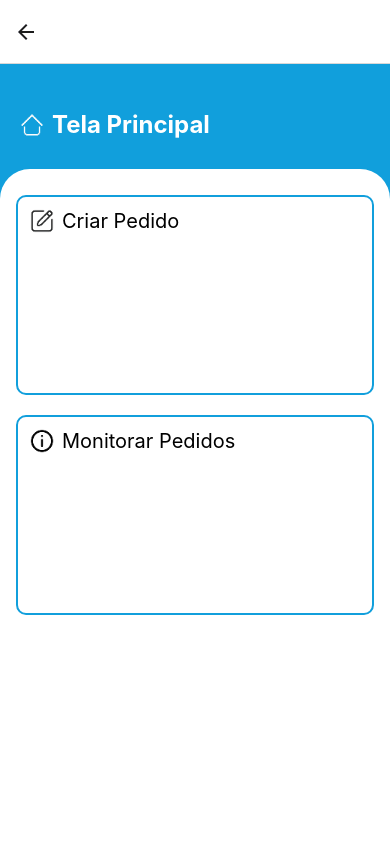
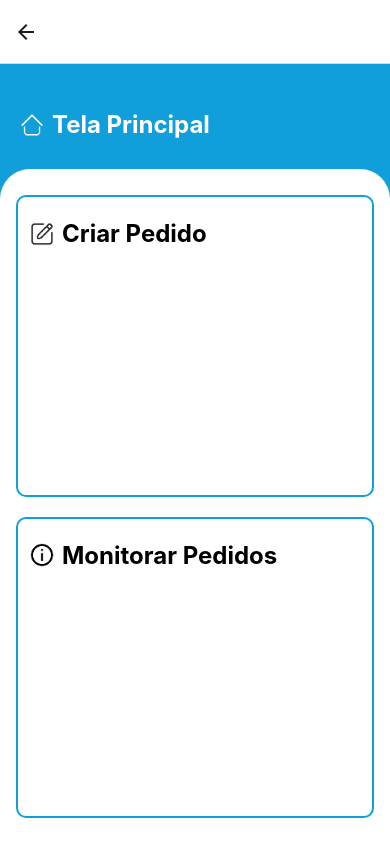
Before and after one commit to ViniciusOtoni/LogisticaMedica, a React Native app in the folder logistica-medica-app/: screen /MainScreen in a window 390 px wide. Built offline with nearby package versions, Linux system fonts and the light colour scheme.

Commit message:
Atualizando componente de card.

```diff
--- a/logistica-medica-app/src/components/CustomCard.js
+++ b/logistica-medica-app/src/components/CustomCard.js
@@ -1,12 +1,11 @@
 import React from 'react';
-import { TouchableOpacity, Text, StyleSheet, Image } from 'react-native';
+import { TouchableOpacity,  StyleSheet} from 'react-native';
+import HeaderTitle from './HeaderTitle';
 
 const CustomCard = ({
   text,
   onPress,
-  backgroundColor = '#FFF',
   borderColor = '#119FDC',
-  textColor = '#000',
   borderWidth = 2,
   icon
 }) => {
@@ -15,27 +14,27 @@ const CustomCard = ({
       style={[
         styles.container,
         {
-          backgroundColor,
           borderColor,
           borderWidth,
         },
       ]}
-      onPress={onPress}
+      {...(onPress && { onPress })}
     >
-      {icon && <Image source={icon} style={styles.icon} resizeMode='contain' />}
-      <Text style={[styles.cardText, { color: textColor }]}>{text}</Text>
+      <HeaderTitle icon={icon} text={text}> </HeaderTitle>
     </TouchableOpacity>
   );
 };
 
 const styles = StyleSheet.create({
   container: {
+    backgroundColor: "#FFFFFF",
     flexDirection: 'row',
-    height: 200,
+    flex: 1,
     paddingVertical: 12,
     paddingHorizontal: 12,
     borderRadius: 10,
     marginVertical: 10,
+    alignItems: "flex-start"
   },
   icon: {
     width: 24,
@@ -43,6 +42,7 @@ const styles = StyleSheet.create({
     marginRight: 8,
   },
   cardText: {
+    color: "#FFFFFF",
     fontSize: 20,
   },
 });
```
